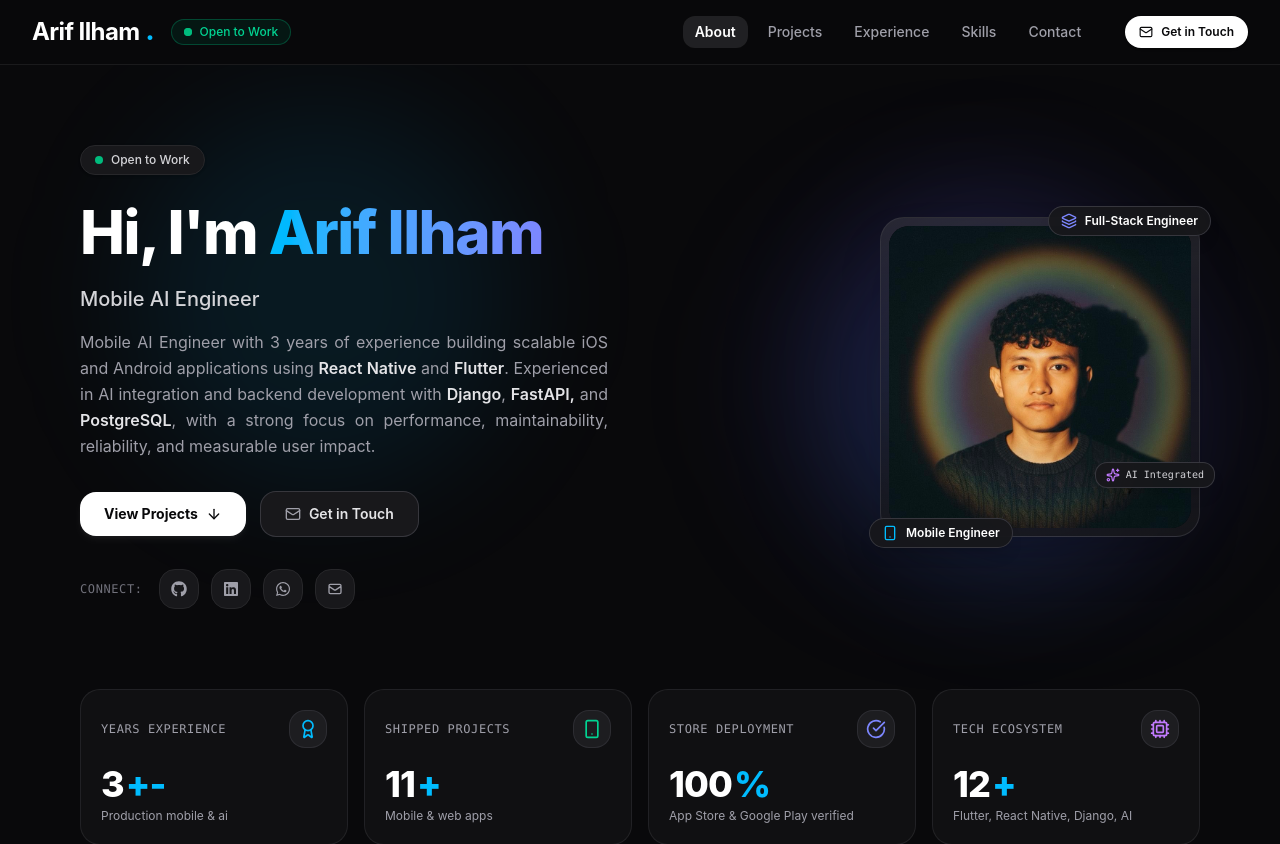
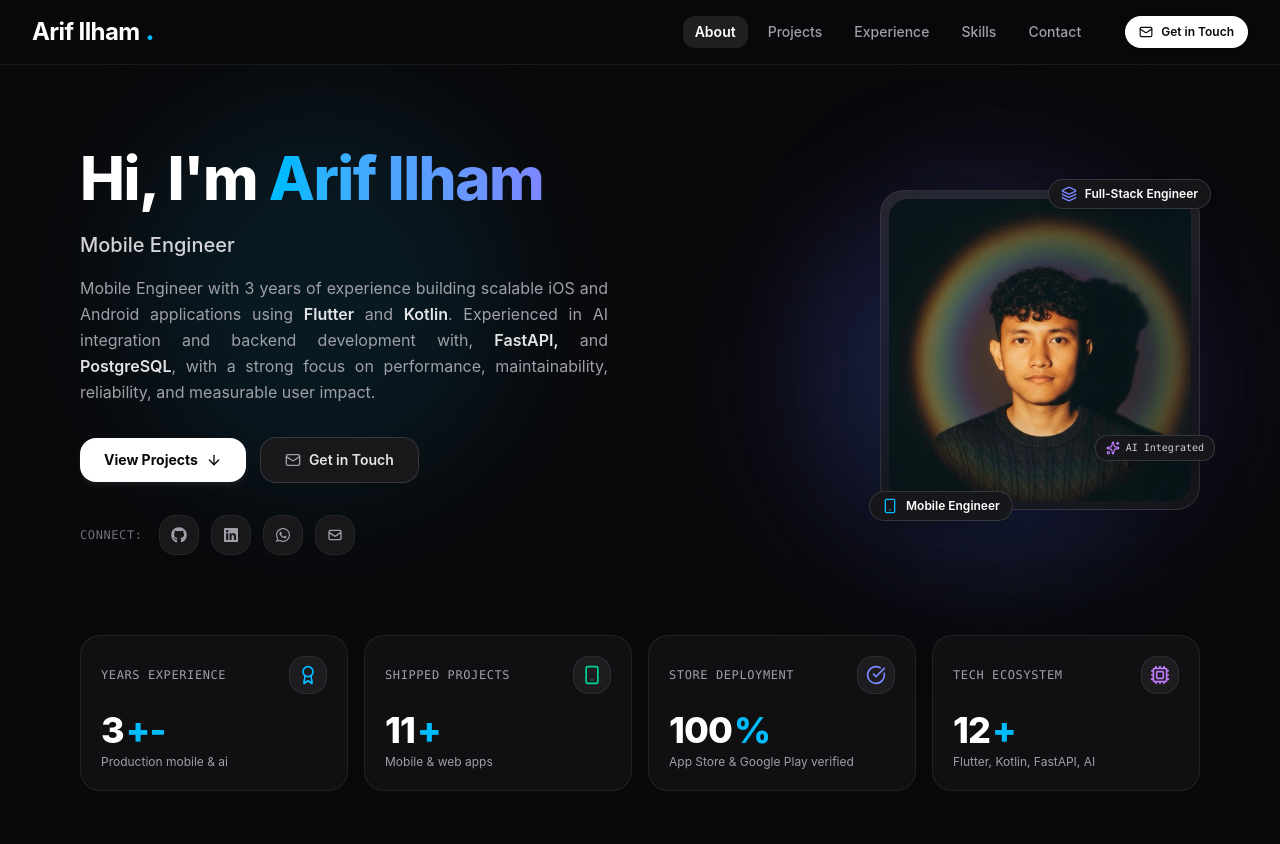
Before and after one commit to ArifIlham0/portfolio-new, a Next.js app: page / in a window 1280 px wide. Shown: the top 844 px of the page. Built offline with nearby package versions, Linux system fonts and the light colour scheme.

Commit message:
refactor: update professional title, tech stack details, and experience details across portfolio components

```diff
--- a/app/layout.tsx
+++ b/app/layout.tsx
@@ -5,17 +5,19 @@ import Header from "@/components/Header";
 export const metadata: Metadata = {
   metadataBase: new URL("https://arifilham.my.id"),
   title: {
-    default: "Arif Ilham | Mobile AI Engineer",
+    default: "Arif Ilham | Mobile Engineer",
     template: "%s | Arif Ilham",
   },
-  description: "Portfolio of Arif Ilham, a Mobile AI Engineer & Full-Stack Developer specializing in Flutter, React Native, Fastify, Django, and modern AI integrations.",
+  description: "Portfolio of Arif Ilham, a Mobile Engineer & Full-Stack Developer specializing in Flutter, React Native, Kotlin, Fastify, Django, and modern AI integrations.",
   keywords: [
     "Arif Ilham",
     "Muhammad Arif Ilham",
-    "Mobile AI Engineer",
+    "Mobile Engineer",
     "Mobile Developer",
     "Flutter Developer",
     "React Native Developer",
+    "Kotlin Developer",
+    "Android Developer",
     "Full-Stack Engineer",
     "AI Engineer",
     "Portfolio Arif Ilham",
@@ -30,8 +32,8 @@ export const metadata: Metadata = {
     canonical: "/",
   },
   openGraph: {
-    title: "Arif Ilham | Mobile AI Engineer",
-    description: "Mobile AI Engineer & Full-Stack Developer specializing in Flutter, React Native, and AI integrations with 2+ years of production experience.",
+    title: "Arif Ilham | Mobile Engineer",
+    description: "Mobile Engineer & Full-Stack Developer specializing in Flutter, React Native, Kotlin, and AI integrations with 3+ years of production experience.",
     url: "https://arifilham.my.id",
     siteName: "Arif Ilham Portfolio",
     locale: "en_US",
@@ -41,14 +43,14 @@ export const metadata: Metadata = {
         url: "/assets/profile_photo.jpeg",
         width: 800,
         height: 800,
-        alt: "Arif Ilham - Mobile AI Engineer",
+        alt: "Arif Ilham - Mobile Engineer",
       },
     ],
   },
   twitter: {
     card: "summary_large_image",
-    title: "Arif Ilham | Mobile AI Engineer",
-    description: "Mobile AI Engineer & Full-Stack Developer specializing in Flutter, React Native, and AI integrations.",
+    title: "Arif Ilham | Mobile Engineer",
+    description: "Mobile Engineer & Full-Stack Developer specializing in Flutter, React Native, Kotlin, and AI integrations.",
     images: ["/assets/profile_photo.jpeg"],
   },
   robots: {
--- a/app/page.tsx
+++ b/app/page.tsx
@@ -51,21 +51,21 @@ export default function Home() {
         <div className="container mx-auto px-4 max-w-6xl">
           <div className="flex flex-col-reverse lg:flex-row items-center justify-between gap-12 lg:gap-16">
             <div className="flex-1 flex flex-col items-center lg:items-start text-center lg:text-left">
-              <div className="inline-flex items-center gap-2 px-3.5 py-1.5 rounded-full bg-zinc-900 border border-zinc-800 text-xs text-zinc-300 font-medium mb-6 shadow-sm">
+              {/* <div className="inline-flex items-center gap-2 px-3.5 py-1.5 rounded-full bg-zinc-900 border border-zinc-800 text-xs text-zinc-300 font-medium mb-6 shadow-sm">
                 <span className="relative flex h-2 w-2">
                   <span className="animate-ping absolute inline-flex h-full w-full rounded-full bg-emerald-400 opacity-75" />
                   <span className="relative inline-flex rounded-full h-2 w-2 bg-emerald-500" />
                 </span>
                 <span>Open to Work</span>
-              </div>
+              </div> */}
               <h1 className="text-4xl sm:text-5xl lg:text-6xl font-extrabold tracking-tight text-white mb-5 leading-[1.1]">
                 Hi, I&apos;m <span className="bg-linear-to-r from-sky-400 via-blue-400 to-indigo-400 bg-clip-text text-transparent">Arif Ilham</span>
               </h1>
               <p className="text-lg sm:text-xl font-medium text-zinc-300 mb-4">
-                Mobile AI Engineer
+                Mobile Engineer
               </p>
               <p className="text-sm sm:text-base text-zinc-400 max-w-xl mb-8 leading-relaxed text-justify">
-                Mobile AI Engineer with 3 years of experience building scalable iOS and Android applications using <span className="text-zinc-200 font-semibold">React Native</span> and <span className="text-zinc-200 font-semibold">Flutter</span>. Experienced in AI integration and backend development with <span className="text-zinc-200 font-semibold">Django</span>, <span className="text-zinc-200 font-semibold">FastAPI,</span> and <span className="text-zinc-200 font-semibold">PostgreSQL</span>, with a strong focus on performance, maintainability, reliability, and measurable user impact.
+                Mobile Engineer with 3 years of experience building scalable iOS and Android applications using <span className="text-zinc-200 font-semibold">Flutter</span> and <span className="text-zinc-200 font-semibold">Kotlin</span>. Experienced in AI integration and backend development with, <span className="text-zinc-200 font-semibold">FastAPI,</span> and <span className="text-zinc-200 font-semibold">PostgreSQL</span>, with a strong focus on performance, maintainability, reliability, and measurable user impact.
               </p>
               <div className="flex flex-wrap items-center justify-center lg:justify-start gap-3.5 mb-8 w-full sm:w-auto">
                 <a
--- a/components/Header.tsx
+++ b/components/Header.tsx
@@ -23,13 +23,13 @@ const Header = () => {
             </span>
             <span className="text-sky-400 text-2xl font-black">.</span>
           </Link>
-          <div className="hidden sm:inline-flex items-center gap-2 px-3 py-1 rounded-full bg-emerald-950/40 border border-emerald-500/30 text-emerald-400 text-xs font-medium">
+          {/* <div className="hidden sm:inline-flex items-center gap-2 px-3 py-1 rounded-full bg-emerald-950/40 border border-emerald-500/30 text-emerald-400 text-xs font-medium">
             <span className="relative flex h-2 w-2">
               <span className="animate-ping absolute inline-flex h-full w-full rounded-full bg-emerald-400 opacity-75" />
               <span className="relative inline-flex rounded-full h-2 w-2 bg-emerald-500" />
             </span>
             <span>Open to Work</span>
-          </div>
+          </div> */}
         </div>
         <div className="hidden md:flex items-center gap-8">
           <NavBar />
--- a/components/MobileNavBar.tsx
+++ b/components/MobileNavBar.tsx
@@ -26,7 +26,7 @@ const MobileNavBar = () => {
               <span>Arif Ilham</span>
               <span className="text-sky-400">.</span>
             </SheetTitle>
-            <p className="text-xs text-zinc-400">Mobile AI Engineer</p>
+            <p className="text-xs text-zinc-400">Mobile Engineer</p>
           </SheetHeader>
 
           <nav className="flex flex-col gap-2">
--- a/components/home/Stats.tsx
+++ b/components/home/Stats.tsx
@@ -29,7 +29,7 @@ const stats = [
     num: 12,
     suffix: "+",
     label: "Tech Ecosystem",
-    subtext: "Flutter, React Native, Django, AI",
+    subtext: "Flutter, Kotlin, FastAPI, AI",
     icon: <Cpu className="w-5 h-5 text-purple-400" />,
   },
 ];
--- a/components/resume/ExperienceTimeline.tsx
+++ b/components/resume/ExperienceTimeline.tsx
@@ -16,12 +16,16 @@ export default function ExperienceTimeline() {
           </div>
           <div>
             <h3 className="text-xl font-bold text-white">Work Experience</h3>
-            <p className="text-xs text-zinc-400">2+ years of production mobile engineering</p>
+            <p className="text-xs text-zinc-400">3+ years of production mobile engineering</p>
           </div>
         </div>
 
         <div className="relative pl-6 sm:pl-8 border-l border-zinc-800 space-y-8">
-          {experiences.map((item, index) => (
+          {experiences.map((item, index) => {
+            const validHighlights =
+              item.highlights?.filter((point) => point && point.trim().length > 0) || [];
+
+            return (
               <div key={index} className="relative group">
                 <div className="absolute -left-7.75 sm:-left-9.75 top-1.5 w-3.5 h-3.5 rounded-full bg-zinc-900 border-2 border-sky-400 group-hover:scale-125 transition-transform" />
 
@@ -39,12 +43,14 @@ export default function ExperienceTimeline() {
                       {item.duration}
                     </span>
                   </div>
+                  {item.description && item.description.trim().length > 0 && (
                     <p className="text-sm text-zinc-400 mb-4 leading-relaxed">
                       {item.description}
                     </p>
-                {item.highlights && item.highlights.length > 0 && (
+                  )}
+                  {validHighlights.length > 0 && (
                     <div className="space-y-2 mb-4">
-                    {item.highlights.map((point, pIdx) => (
+                      {validHighlights.map((point, pIdx) => (
                         <div key={pIdx} className="flex items-start gap-2.5 text-xs sm:text-sm text-zinc-300">
                           <CheckCircle2 className="w-4 h-4 text-sky-400 shrink-0 mt-0.5" />
                           <span>{point}</span>
@@ -66,7 +72,8 @@ export default function ExperienceTimeline() {
                   )}
                 </div>
               </div>
-          ))}
+            );
+          })}
         </div>
       </div>
       <div className="flex flex-col gap-6">
--- a/constants/data.tsx
+++ b/constants/data.tsx
@@ -9,8 +9,16 @@ const Data = {
     experiences: {
         icon: "/assets/badge.svg",
         title: "Work Experience",
-        description: "Over the past 2+ years, I have engineered scalable mobile applications and backend services, successfully shipping multiple apps to the App Store and Google Play Store.",
+        description: "Over the past 3+ years, I have engineered scalable mobile applications and backend services, successfully shipping multiple apps to the App Store and Google Play Store.",
         items: [
+            {
+                company: "PT Bank Tabungan Negara (Persero) Tbk",
+                position: "Android Developer",
+                duration: "Oct 2026 - Present",
+                description: "",
+                highlights: [],
+                technologies: ["Kotlin", "XML", "REST APIs"]
+            },
             {
                 company: "Caliana Indonesia",
                 position: "Mobile Apps Developer",
@@ -21,7 +29,7 @@ const Data = {
                     "Spearheaded release engineering and deployment lifecycles, managing seamless submissions across Google Play Store and Apple App Store while ensuring strict platform guideline compliance and high crash-free rates.",
                     "Optimized client-side application performance and memory footprints, bridging native bridges and Flutter modules to ensure smooth 60 FPS UI rendering during heavy background computations."
                 ],
-                technologies: ["Flutter", "React Native", "Firebase", "REST APIs"]
+                technologies: ["Flutter", "Firebase", "REST APIs"]
             },
             {
                 company: "Maritim Muda Nusantara",
@@ -51,8 +59,8 @@ const Data = {
     },
     about: {
         title: "About Me",
-        headline: "Mobile AI Engineer focused on craftsmanship, performance, and user impact.",
-        description: "I am a Mobile AI Engineer with 2+ years of production experience building high-performance iOS and Android applications with Flutter and React Native. With a solid backend foundation across Fastify, Django, and Laravel, I bridge the gap between complex server architectures and intuitive mobile interfaces. I have successfully published and maintained apps on both the Apple App Store and Google Play Store, and I actively leverage modern AI APIs to build smarter user experiences.",
+        headline: "Mobile Engineer focused on craftsmanship, performance, and user impact.",
+        description: "I am a Mobile Engineer with 3+ years of production experience building high-performance iOS and Android applications with Flutter and React Native. With a solid backend foundation across Fastify, Django, and Laravel, I bridge the gap between complex server architectures and intuitive mobile interfaces. I have successfully published and maintained apps on both the Apple App Store and Google Play Store, and I actively leverage modern AI APIs to build smarter user experiences.",
         info: [
             {
                 field_name: "Name",
@@ -60,7 +68,7 @@ const Data = {
             },
             {
                 field_name: "Role",
-                field_value: "Mobile AI Engineer",
+                field_value: "Mobile Engineer",
             },
             {
                 field_name: "Experience",
--- a/constants/project.ts
+++ b/constants/project.ts
@@ -5,15 +5,15 @@ const ProjectLists = {
             category: "Mobile App",
             title: "Banggai Digital Service",
             description: "One App for Multiple Solutions and Citizen Services in Banggai Regency.",
-            // image: "/assets/banggai-digital-service.png",
-            image: "/assets/banggai-digital-service-fake.jpeg",
+            image: "/assets/banggai-digital-service.png",
+            // image: "/assets/banggai-digital-service-fake.jpeg",
             app_store: "https://apps.apple.com/id/app/banggai-digital-service/id6754150070",
             play_store: "https://play.google.com/store/apps/details?id=id.caliana.digitalServiceBanggai",
             website: null,
             stack: [
                 {
-                    // name: "Flutter",
-                    name: "React Native",
+                    name: "Flutter",
+                    // name: "React Native",
                 },
                 {
                     name: "Fastify",
@@ -31,14 +31,14 @@ const ProjectLists = {
             category: "Mobile App",
             title: "MyZetta",
             description: "A dedicated app to monitor your Zetta internet service more efficiently.",
-            // image: "/assets/myzetta.png",
-            image: "/assets/myzetta-fake.jpeg",
+            image: "/assets/myzetta.png",
+            // image: "/assets/myzetta-fake.jpeg",
             app_store: "https://apps.apple.com/id/app/myzetta/id6740265889",
             play_store: "https://play.google.com/store/apps/details?id=id.caliana.zetta",
             stack: [
                 {
-                    // name: "Flutter",
-                    name: "React Native",
+                    name: "Flutter",
+                    // name: "React Native",
                 },
                 {
                     name: "Fastify",
```
Lines whose indentation alone changed are shown as unchanged.
